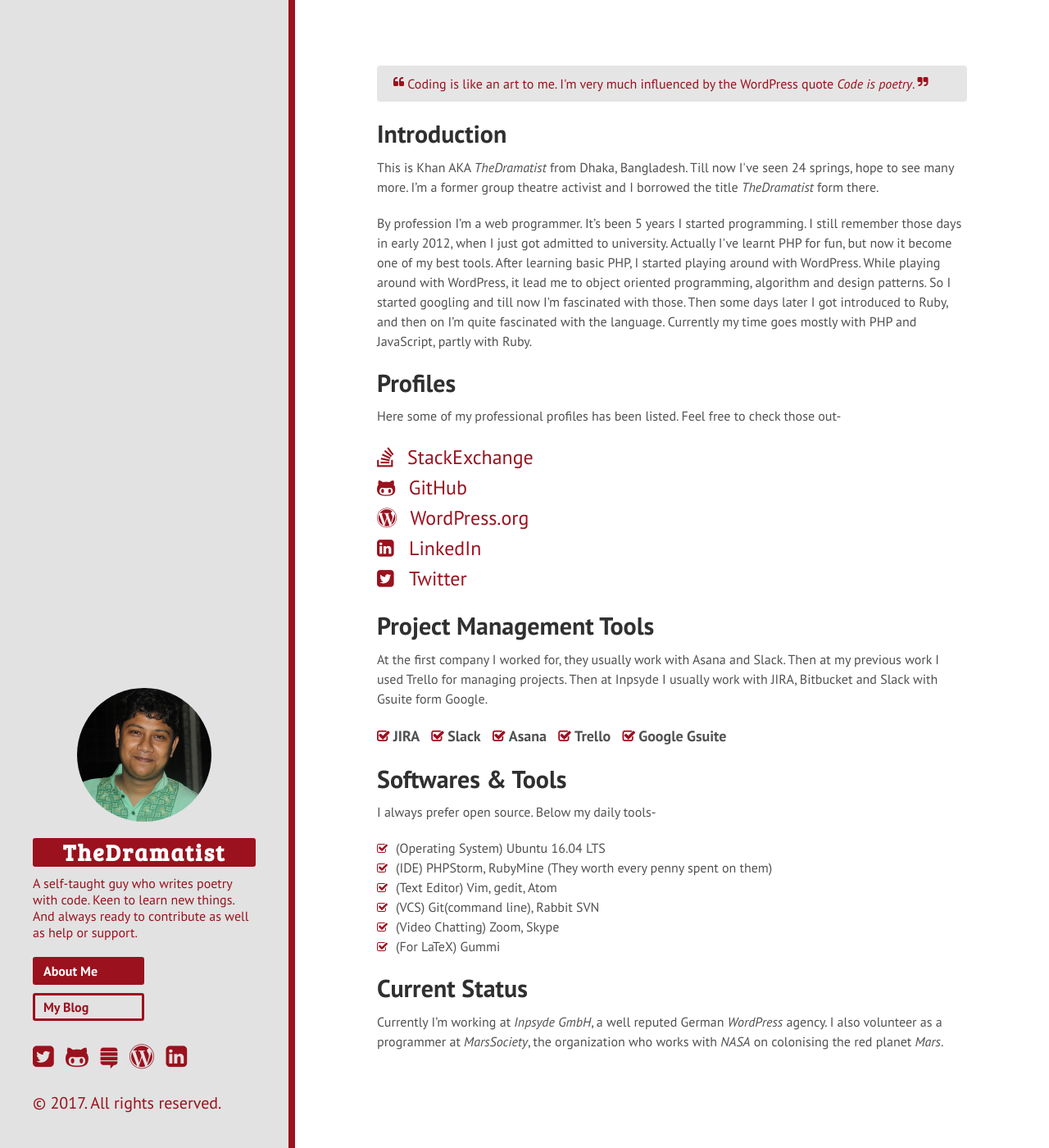
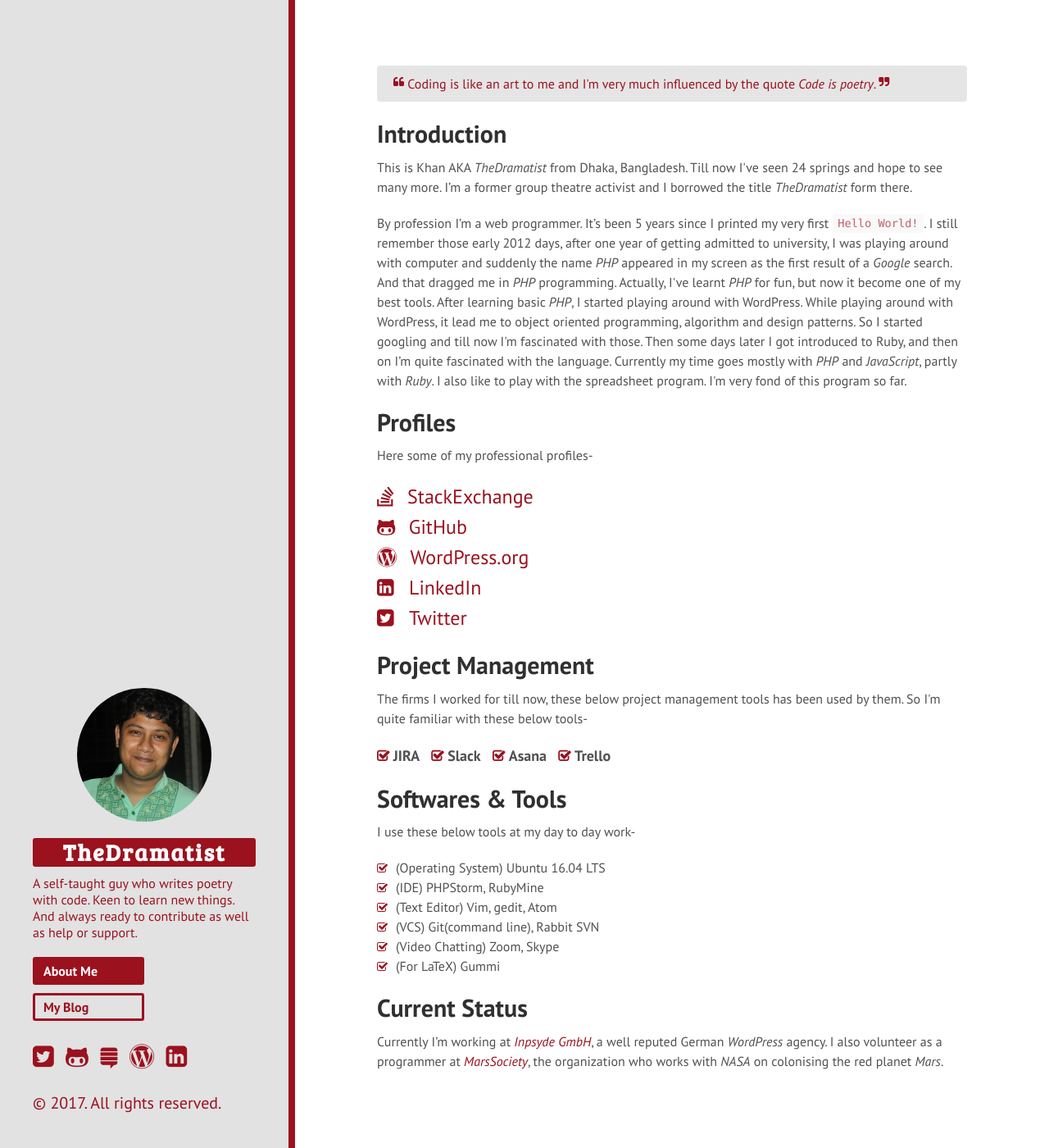
Before and after one commit to khanrn/codemascot.github.io, a Jekyll site: the page built from index.html, in a window 1280 px wide and 1400 px high. Shown: the whole window at 82% size. Built offline with Jekyll 4.4.1, drawn with Linux system fonts in a browser that asks for light colours; nearby versions of some CDN libraries; Markdown is read by kramdown in place of the engine named in the settings.

Commit message:
Bio Updated

```diff
--- a/index.html
+++ b/index.html
@@ -5,14 +5,14 @@
 
 <div class="page">
 	<p class="message">
-		Coding is like an art to me. I'm very much influenced by the WordPress quote <em>Code is poetry</em>.
+		Coding is like an art to me and I'm very much influenced by the quote <em>Code is poetry</em>.
 	</p>
 	<h1 class="about-me page-title">Introduction</h1>
-	<p>This is Khan AKA <em>TheDramatist</em> from Dhaka, Bangladesh. Till now I've seen <span id="age-year"></span> springs, hope to see many more. I’m a former group theatre activist and I borrowed the title <em>TheDramatist</em> form there.</p>
-	<p>By profession I’m a web programmer. It’s been <span id="experience-year"></span> years I started programming. I still remember those days in early 2012, when I just got admitted to university. Actually I've learnt PHP for fun, but now it become one of my best tools. After learning basic PHP, I started playing around with WordPress. While playing around with WordPress, it lead me to object oriented programming, algorithm and design patterns. So I started googling and till now I'm fascinated with those. Then some days later I got introduced to Ruby, and then on I’m quite fascinated with the language. Currently my time goes mostly with PHP and JavaScript, partly with Ruby.</p>
+	<p>This is Khan AKA <em>TheDramatist</em> from Dhaka, Bangladesh. Till now I've seen <span id="age-year"></span> springs and hope to see many more. I’m a former group theatre activist and I borrowed the title <em>TheDramatist</em> form there.</p>
+	<p>By profession I’m a web programmer. It’s been <span id="experience-year"></span> years since I printed my very first <code>Hello World!</code>. I still remember those early 2012 days, after one year of getting admitted to university, I was playing around with computer and suddenly the name <em>PHP</em> appeared in my screen as the first result of a <em>Google</em> search. And that dragged me in <em>PHP</em> programming. Actually, I've learnt <em>PHP</em> for fun, but now it become one of my best tools. After learning basic <em>PHP</em>, I started playing around with WordPress. While playing around with WordPress, it lead me to object oriented programming, algorithm and design patterns. So I started googling and till now I'm fascinated with those. Then some days later I got introduced to Ruby, and then on I’m quite fascinated with the language. Currently my time goes mostly with <em>PHP</em> and <em>JavaScript</em>, partly with <em>Ruby</em>. I also like to play with the spreadsheet program. I'm very fond of this program so far.</p>
 
 	<h1 class="about-me page-title">Profiles</h1>
-	<p>Here some of my professional profiles has been listed. Feel free to check those out-</p>
+	<p>Here some of my professional profiles-</p>
 	<ul class="profiles">
 		<li class="stk-ex">
 			<a target="_blank" href="https://wordpress.stackexchange.com/users/44192/the-dramatist">StackExchange</a>
@@ -31,21 +31,20 @@
 		</li>
 	</ul>
 
-	<h1 class="about-me page-title">Project Management Tools</h1>
-	<p>At the first company I worked for, they usually work with Asana and Slack. Then at my previous work I used Trello for managing projects. Then at Inpsyde I usually work with JIRA, Bitbucket and Slack with Gsuite form Google.</p>
+	<h1 class="about-me page-title">Project Management</h1>
+	<p>The firms I worked for till now, these below project management tools has been used by them. So I'm quite familiar with these below tools- </p>
 	<p class="pm-tools">
 		<span>JIRA</span>
 		<span>Slack</span>
 		<span>Asana</span>
 		<span>Trello</span>
-		<span>Google Gsuite</span>
 	</p>
 
 	<h1 class="about-me page-title">Softwares & Tools</h1>
-	<p>I always prefer open source. Below my daily tools-</p>
+	<p>I use these below tools at my day to day work-</p>
 	<ul class="software-tools">
 		<li>(Operating System) Ubuntu 16.04 LTS</li>
-		<li>(IDE) PHPStorm, RubyMine (They worth every penny spent on them)</li>
+		<li>(IDE) PHPStorm, RubyMine</li>
 		<li>(Text Editor) Vim, gedit, Atom</li>
 		<li>(VCS) Git(command line), Rabbit SVN</li>
 		<li>(Video Chatting) Zoom, Skype</li>
@@ -54,6 +53,6 @@
 	</ul>
 
 	<h1 class="about-me page-title">Current Status</h1>
-	<p>Currently I’m working at <em>Inpsyde GmbH</em>, a well reputed German <em>WordPress</em> agency. I also volunteer as a programmer at <em>MarsSociety</em>, the organization who works with <em>NASA</em> on colonising the red planet <em>Mars</em>.</p>
+	<p>Currently I’m working at <em><a target="_blank" href="http://inpsyde.com/">Inpsyde GmbH</a></em>, a well reputed German <em>WordPress</em> agency. I also volunteer as a programmer at <em><a target="_blank" href="http://www.marssociety.org/">MarsSociety</a></em>, the organization who works with <em>NASA</em> on colonising the red planet <em>Mars</em>.</p>
 
 </div>
```
